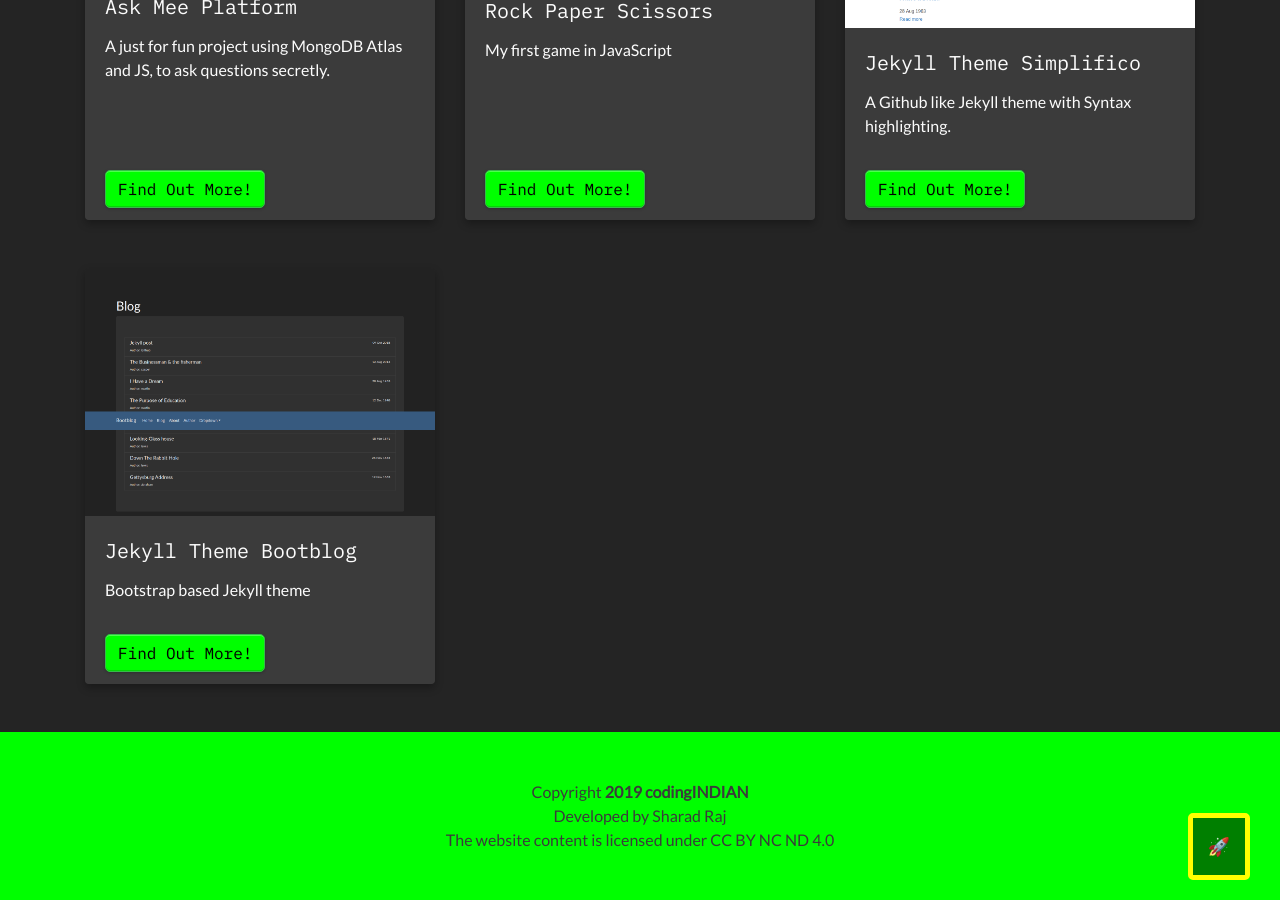
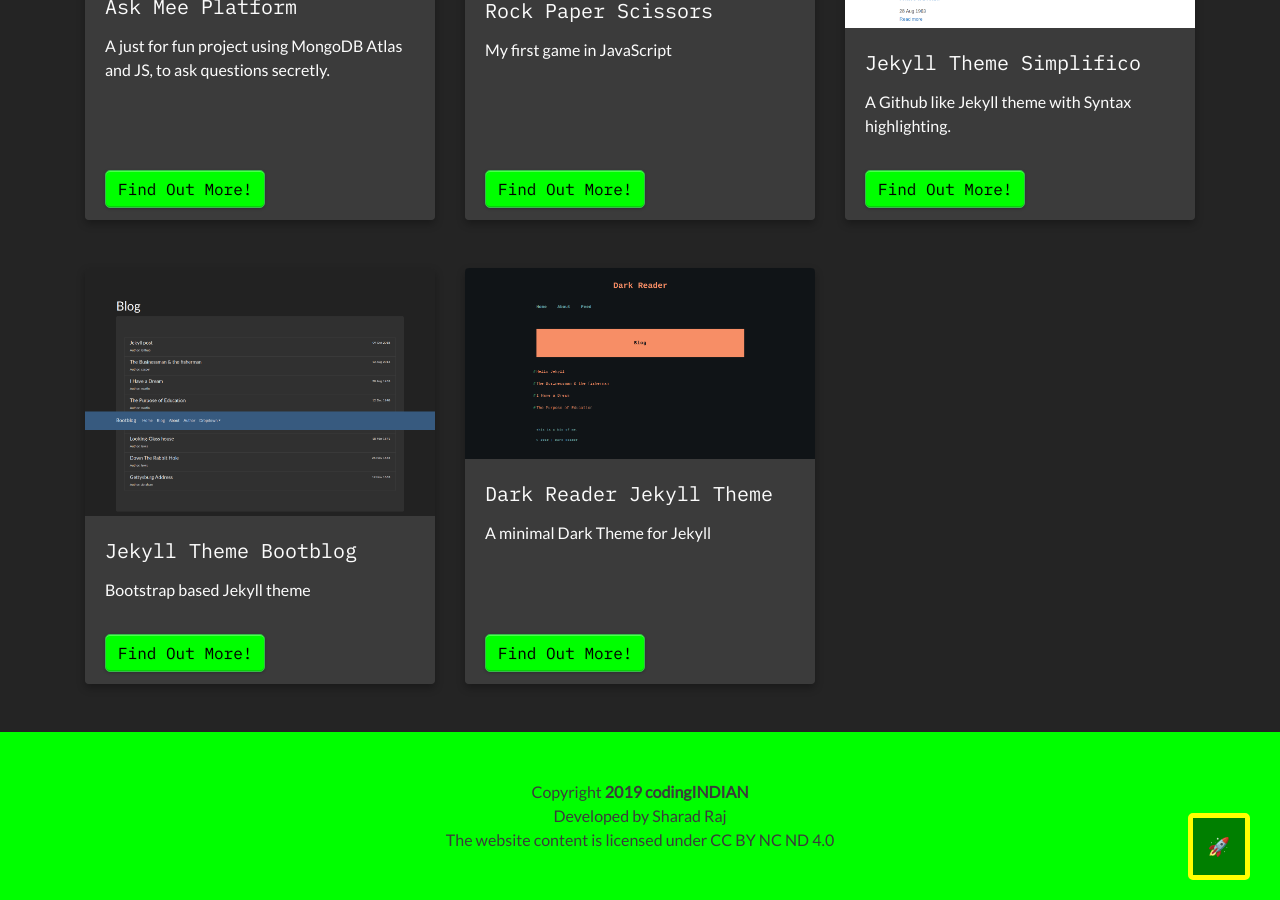
Before and after one commit to sharadcodes/sharadcodes.github.io, a Jekyll site: the page built from portfolio.md, in a window 1280 px wide and 900 px high, scrolled down 2223 px. Built offline with Jekyll 4.4.1, drawn with Linux system fonts in a browser that asks for light colours; emoji names are drawn with the system emoji font; some web fonts are replaced.

Commit message:
Update Portfolio “projects”

```diff
--- a/_data/portfolio.yml
+++ b/_data/portfolio.yml
@@ -72,3 +72,8 @@ projects:
     img_alt: Screenshot
     link: 'https://sharadcodes.github.io/bootblog/'
     title: Jekyll Theme Bootblog
+  - about: A minimal Dark Theme for Jekyll
+    img: /assets/uploads/1.png
+    img_alt: Dark Reader Jekyll Theme
+    link: 'https://github.com/sharadcodes/jekyll-theme-dark-reader'
+    title: Dark Reader Jekyll Theme
```
